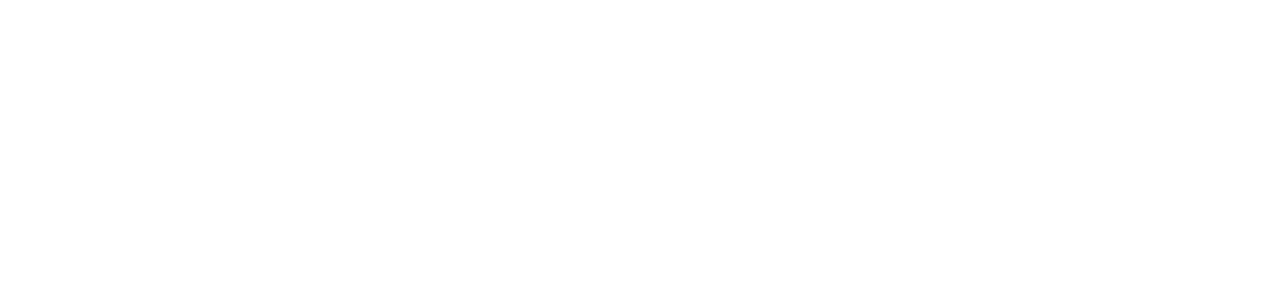
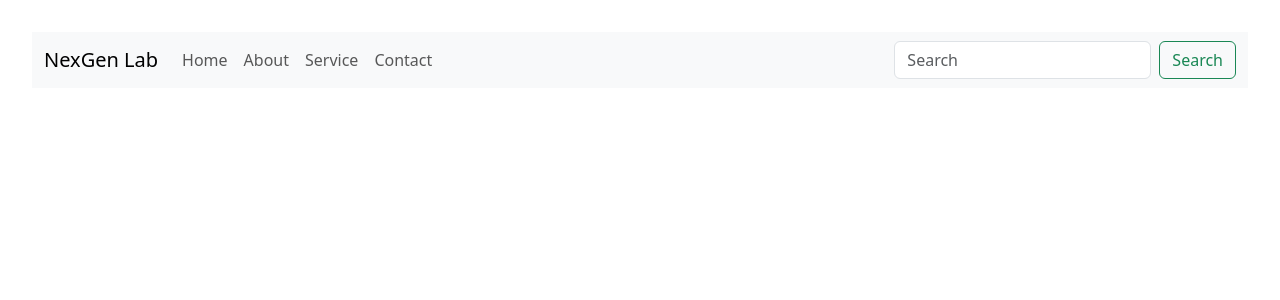
Before and after one commit to muhammad-tamim/NexGen-Lab, a React (Vite) app: page / in a window 1280 px wide. Shown: the top 300 px of the page. Built offline with nearby package versions, Linux system fonts and the light colour scheme.

Commit message:
create responsive navbar

```diff
--- a/package.json
+++ b/package.json
@@ -10,7 +10,9 @@
     "preview": "vite preview"
   },
   "dependencies": {
+    "bootstrap": "^5.3.2",
     "react": "^18.2.0",
+    "react-bootstrap": "^2.10.0",
     "react-dom": "^18.2.0"
   },
   "devDependencies": {
--- a/src/App.jsx
+++ b/src/App.jsx
@@ -2,12 +2,18 @@
 import reactLogo from './assets/react.svg'
 import viteLogo from '/vite.svg'
 import './App.css'
+import Header from './components/Nav/header'
+{
+  /* The following line can be included in your src/index.js or App.js file */
+}
+// import 'bootstrap/dist/css/bootstrap.min.css';
+
 
 function App() {
 
   return (
     <>
-
+      <Header></Header>
     </>
   )
 }
--- /dev/null
+++ b/src/components/Nav/header.jsx
@@ -0,0 +1,45 @@
+import React from 'react';
+import { NavbarToggle } from 'react-bootstrap';
+import Button from 'react-bootstrap/Button';
+import Container from 'react-bootstrap/Container';
+import Form from 'react-bootstrap/Form';
+import Nav from 'react-bootstrap/Nav';
+import Navbar from 'react-bootstrap/Navbar';
+import NavDropdown from 'react-bootstrap/NavDropdown';
+import 'bootstrap/dist/css/bootstrap.min.css';
+
+const Header = () => {
+    return (
+        <>
+            <Navbar expand="lg" className="bg-body-tertiary">
+                <Container fluid>
+                    <span><Navbar.Brand href="#">NexGen Lab</Navbar.Brand></span>
+                    <Navbar.Toggle aria-controls="navbarScroll" />
+                    <Navbar.Collapse id="navbarScroll">
+                        <Nav
+                            className="me-auto my-2 my-lg-0"
+                            style={{ maxHeight: '100px' }}
+                            navbarScroll
+                        >
+                            <Nav.Link href="#action1">Home</Nav.Link>
+                            <Nav.Link href="#action2">About</Nav.Link>
+                            <Nav.Link href="#action2">Service</Nav.Link>
+                            <Nav.Link href="#action2">Contact</Nav.Link>
+                        </Nav>
+                        <Form className="d-flex">
+                            <Form.Control
+                                type="search"
+                                placeholder="Search"
+                                className="me-2"
+                                aria-label="Search"
+                            />
+                            <Button variant="outline-success">Search</Button>
+                        </Form>
+                    </Navbar.Collapse>
+                </Container>
+            </Navbar>
+        </>
+    );
+};
+
+export default Header;
```
Also changed, not shown: src/components/Nav/Nav.jsx (deleted, +0 -11 lines), src/components/Nav/Nav.css (deleted), src/components/Nav/header.css (added), 2 other files (tests, documents, lock files or other folders).
